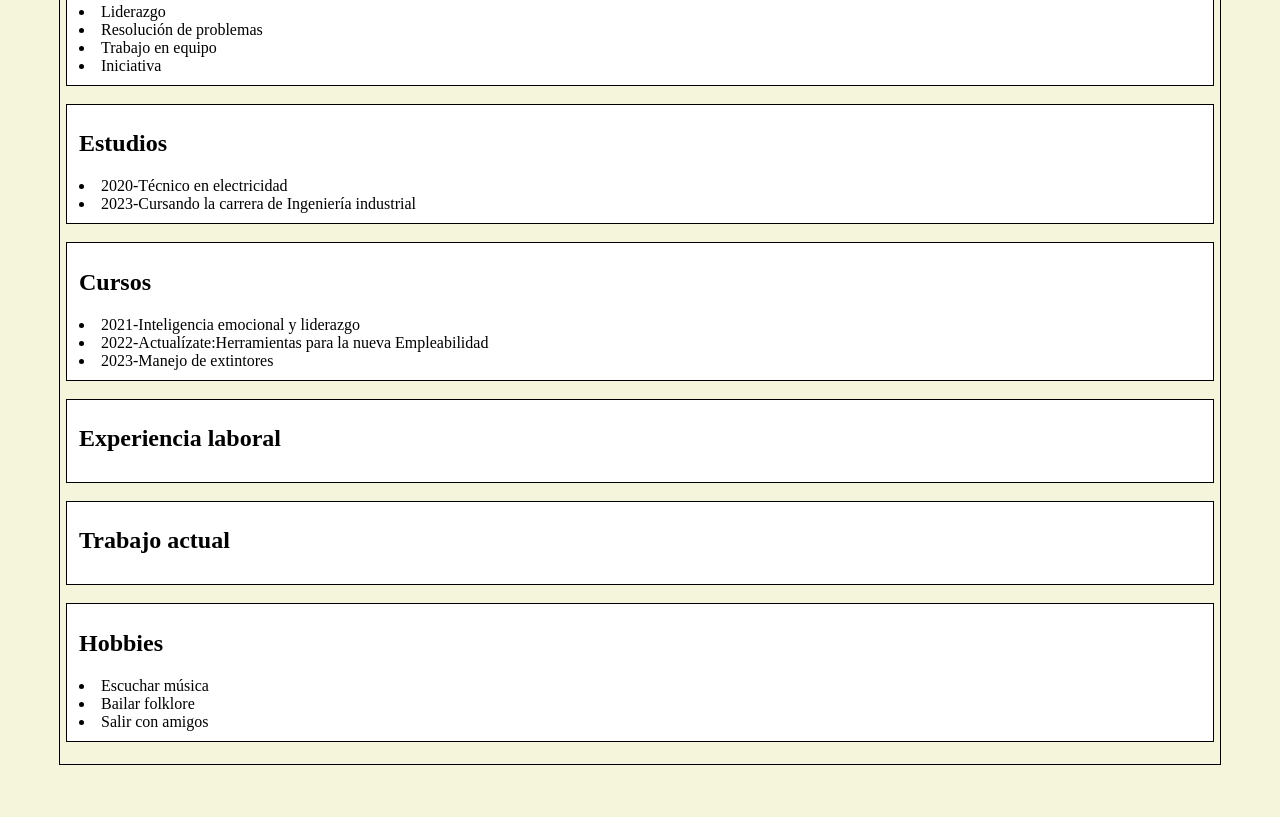
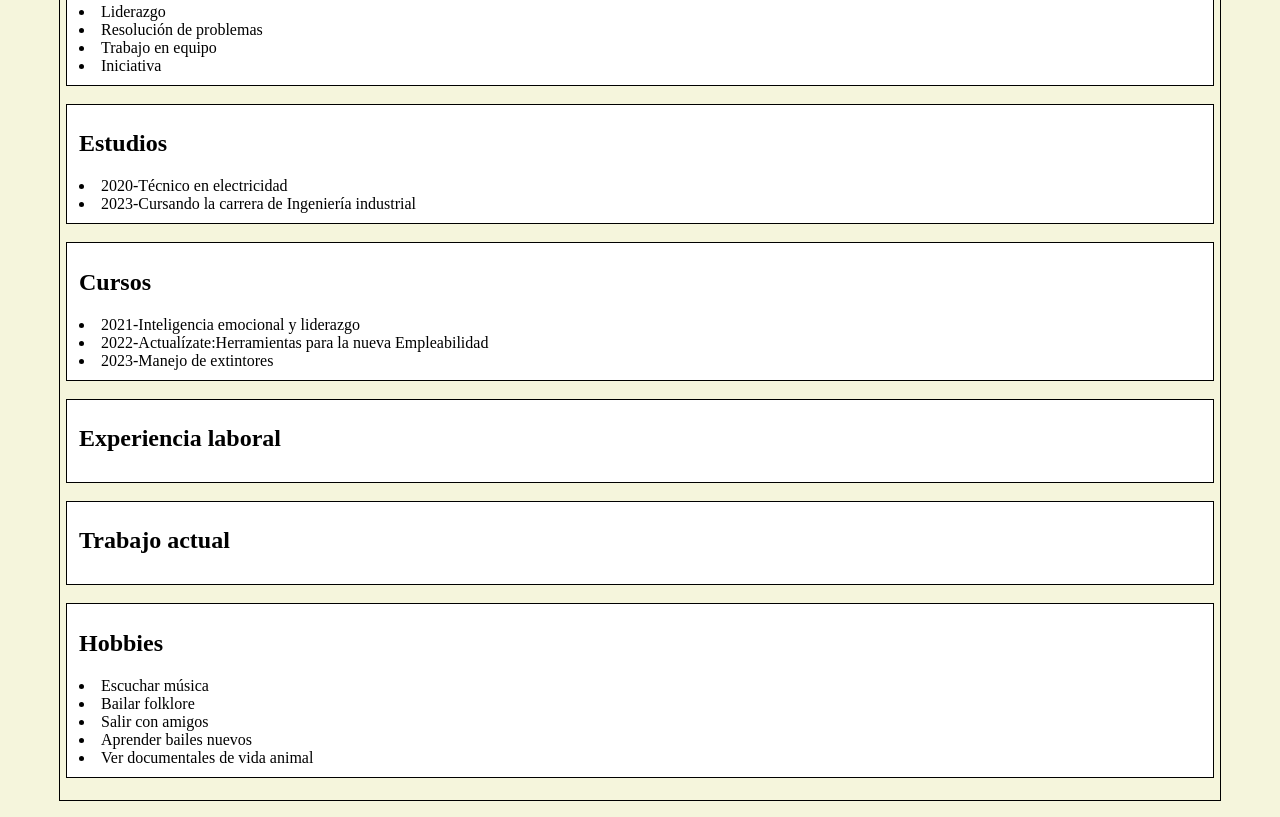
Before and after one commit to Alejandro-GarciaG/Mi-CV, a plain HTML site: page index.html in a window 1280 px wide. Shown: the part 846-1663 px from the top of the page. Before the commit the page ends 1641 px from the top, so only its background shows below. Drawn offline with Linux system fonts and the light colour scheme.

Commit message:
verificación del commit

```diff
--- a/index.html
+++ b/index.html
@@ -66,6 +66,8 @@
       <li>Escuchar música</li>
       <li>Bailar folklore</li>
       <li>Salir con amigos</li>
+      <li>Aprender bailes nuevos</li>
+      <li>Ver documentales de vida animal</li>
      </fieldset>
 </body>
 <br>
```
